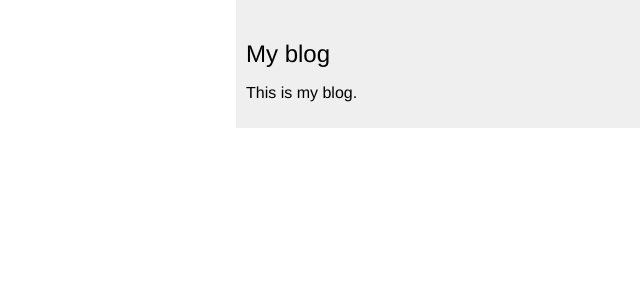
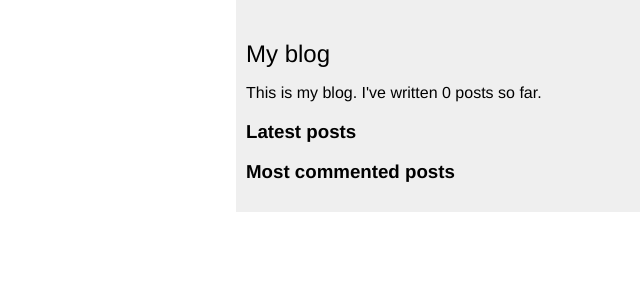
Before and after one commit to chenrb/DjangoByExample, a Django app: template mysite/blog/templates/blog/base.html in a window 1280 px wide. Shown: the top 300 px of the page, without its empty margins (640-1280 px from the left). Run offline with Django 3.2, Linux system fonts and the light colour scheme; the template is opened without the code that fills it, so the values that code supplies are empty.

Commit message:
完成三个模板标签设计

```diff
--- a/mysite/blog/models.py
+++ b/mysite/blog/models.py
@@ -33,6 +33,8 @@ class Post(models.Model):
 
     class Meta:
         ordering = ('-publish',)
+        verbose_name = '文章'
+        verbose_name_plural = verbose_name
 
     def __str__(self):
         return self.title
@@ -57,6 +59,8 @@ class Comment(models.Model):
 
     class Meta:
         ordering = ('created',)
+        verbose_name = '评论'
+        verbose_name_plural = verbose_name
 
     def __str__(self):
         return 'Comment by {} on {}'.format(self.name, self.post)
--- a/mysite/blog/templates/blog/base.html
+++ b/mysite/blog/templates/blog/base.html
@@ -1,4 +1,5 @@
 {% load staticfiles %}
+{% load blog_tags %}
 <!DOCTYPE html>
 <html>
 <head>
@@ -13,7 +14,19 @@
 </div>
 <div id="sidebar">
     <h2>My blog</h2>
-    <p>This is my blog.</p>
+    <p>This is my blog. I've written {% total_posts %} posts so far.</p>
+    <h3>Latest posts</h3>
+    {% show_latest_posts 3 %}
+    <h3>Most commented posts</h3>
+    {% get_most_commented_posts as most_commented_posts %}
+    <ul>
+        {% for post in most_commented_posts %}
+            <li>
+                <a href="{{ post.get_absolute_url }}">{{ post.title }}</a>
+            </li>
+        {% endfor %}
+
+    </ul>
 </div>
 </body>
 </html>
--- /dev/null
+++ b/mysite/blog/templates/blog/post/latest_posts.html
@@ -0,0 +1,8 @@
+<ul>
+    {% for post in latest_posts %}
+        <li>
+            <a href="{{ post.get_absolute_url }}">{{ post.title }}</a>
+        </li>
+    {% endfor %}
+
+</ul>
--- /dev/null
+++ b/mysite/blog/templatetags/__init__.py
@@ -0,0 +1,2 @@
+# -*- coding:utf-8 -*-
+__author__ = 'John 2018/3/30 17:45'
--- /dev/null
+++ b/mysite/blog/templatetags/blog_tags.py
@@ -0,0 +1,29 @@
+# -*- coding:utf-8 -*-
+__author__ = 'John 2018/3/30 17:45'
+
+from django import template
+from django.db.models import Count
+
+from ..models import Post
+
+
+register = template.Library()
+
+
+@register.simple_tag
+def total_posts():
+    return Post.published.count()
+
+
+@register.inclusion_tag('blog/post/latest_posts.html')
+def show_latest_posts(count=5):
+    latest_posts = Post.published.order_by('-publish')[:count]
+    return {'latest_posts': latest_posts}
+
+
+# assignment_tag模板已删除，使用simple_tag()重写
+@register.simple_tag
+def get_most_commented_posts(count=5):
+    return Post.published.annotate(
+        total_comments=Count('comments')
+    ).order_by('-total_comments')[:count]
```
